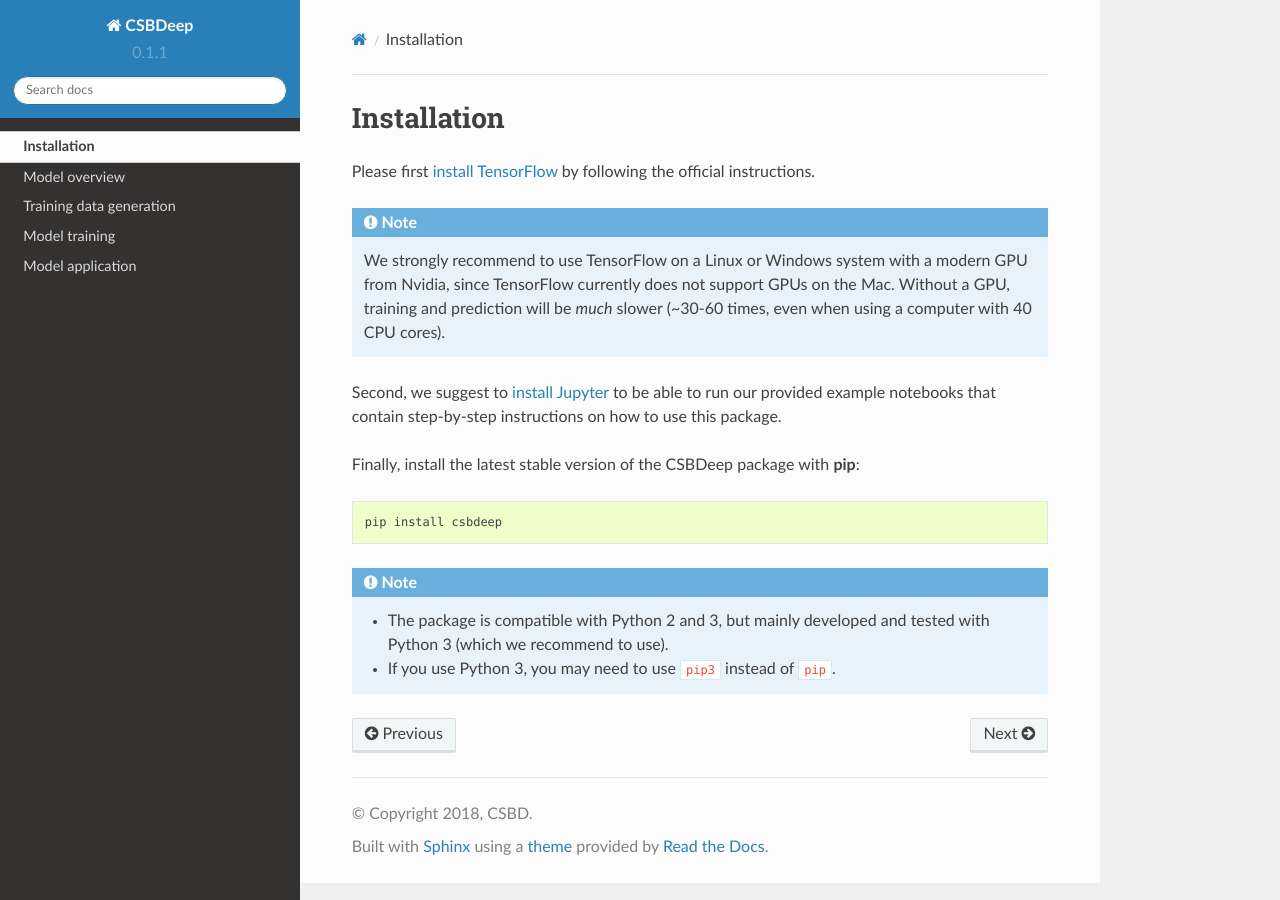
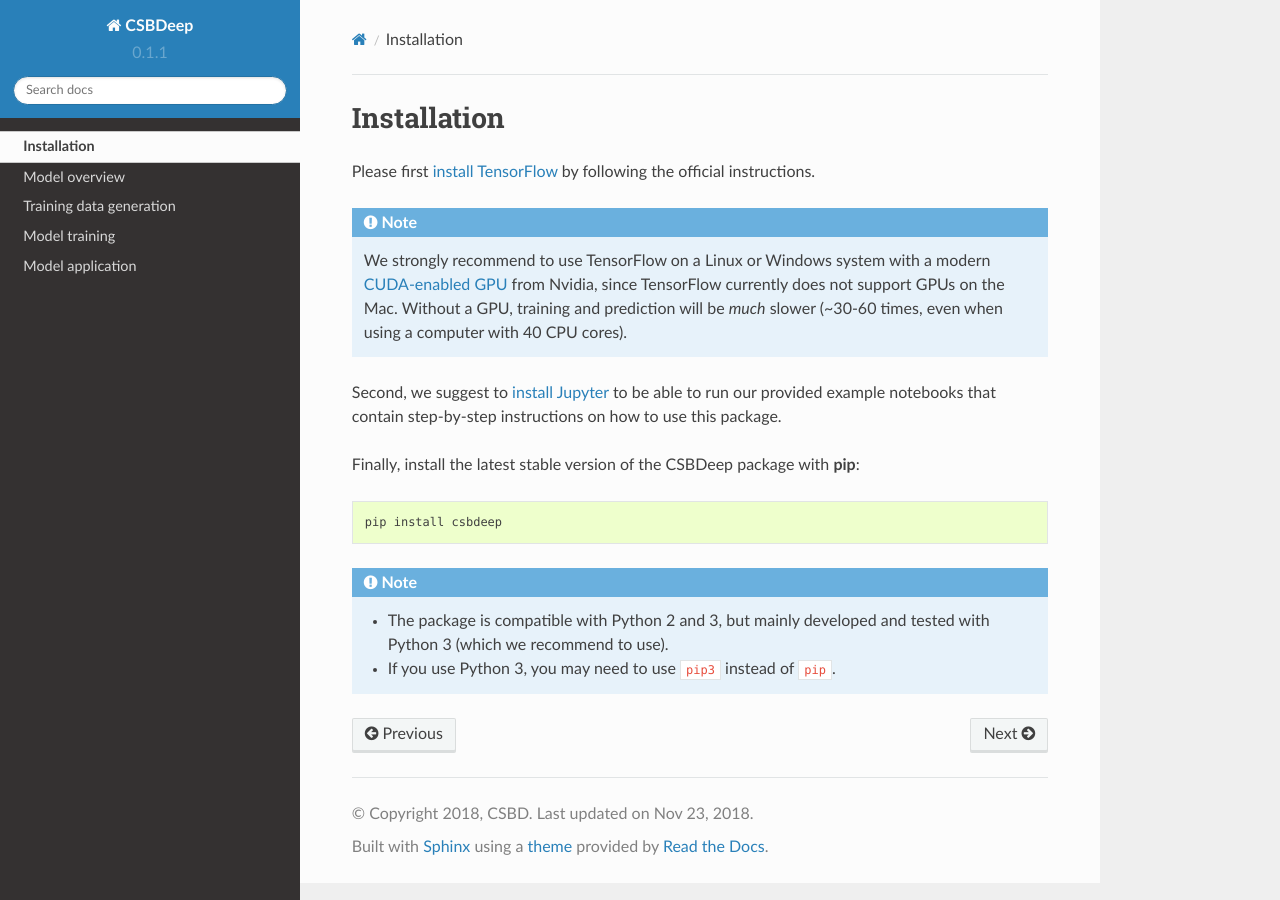
Before and after one commit to CSBDeep/CSBDeep, a Sphinx documentation site: the page built from docs/source/install.rst, in a window 1280 px wide. Built offline with Sphinx 7.4.7 and the Read the Docs theme 2.0.0, drawn with Linux system fonts in a browser that asks for light colours; formulas are drawn with MathJax 3.

Commit message:
small updates to examples and documentation

```diff
--- a/docs/source/conf.py
+++ b/docs/source/conf.py
@@ -167,11 +167,11 @@
 
 # If not '', a 'Last updated on:' timestamp is inserted at every page bottom,
 # using the given strftime format.
-#html_last_updated_fmt = '%b %d, %Y'
+html_last_updated_fmt = '%b %d, %Y'
 
 # If true, SmartyPants will be used to convert quotes and dashes to
 # typographically correct entities.
-#html_use_smartypants = True
+html_use_smartypants = True
 
 # Custom sidebar templates, maps document names to template names.
 #html_sidebars = {}
--- a/docs/source/index.rst
+++ b/docs/source/index.rst
@@ -36,4 +36,4 @@
    prediction
 
 
-**Last updated:** |today|
+.. **Last updated:** |today|
--- a/docs/source/install.rst
+++ b/docs/source/install.rst
@@ -5,7 +5,8 @@
 by following the official instructions.
 
 .. Note::
-   We strongly recommend to use TensorFlow on a Linux or Windows system with a modern GPU from Nvidia,
+   We strongly recommend to use TensorFlow on a Linux or Windows system with a modern
+   `CUDA-enabled GPU <https://en.wikipedia.org/wiki/CUDA#GPUs_supported>`_ from Nvidia,
    since TensorFlow currently does not support GPUs on the Mac.
    Without a GPU, training and prediction will be *much* slower (~30-60 times, even when using a computer with 40 CPU cores).
 
```
Also changed, not shown: 8 other files.
